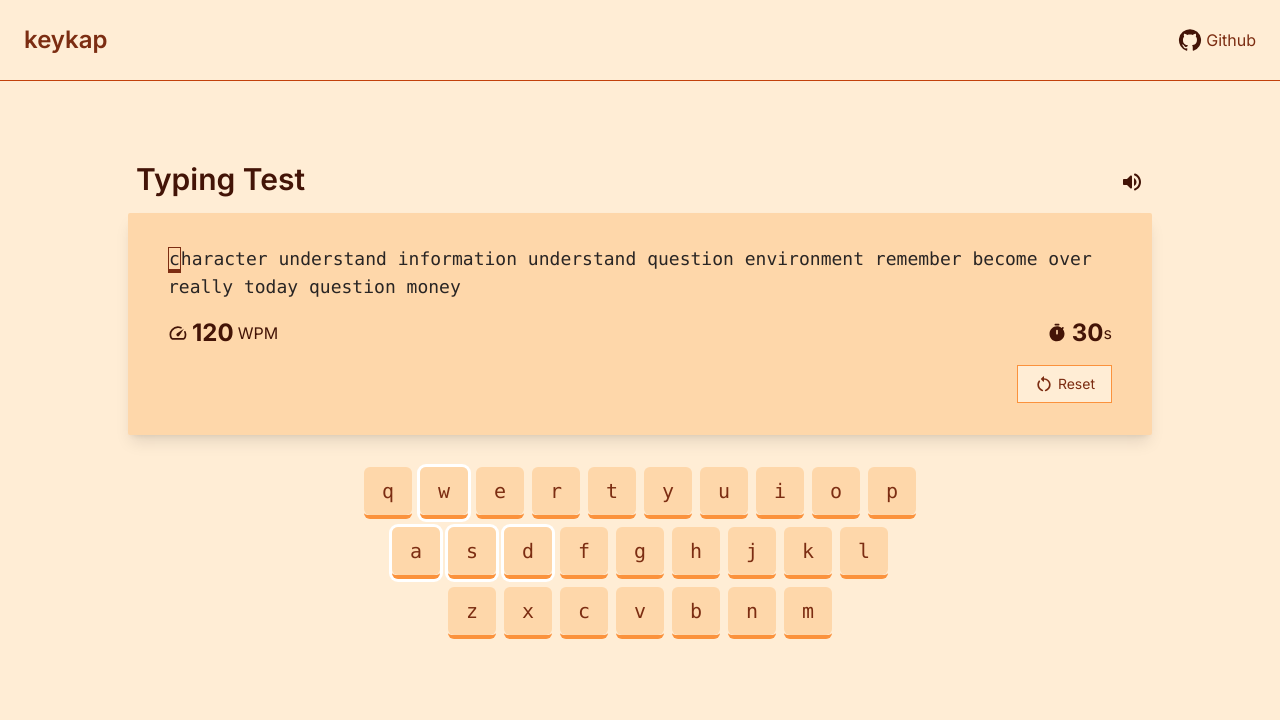
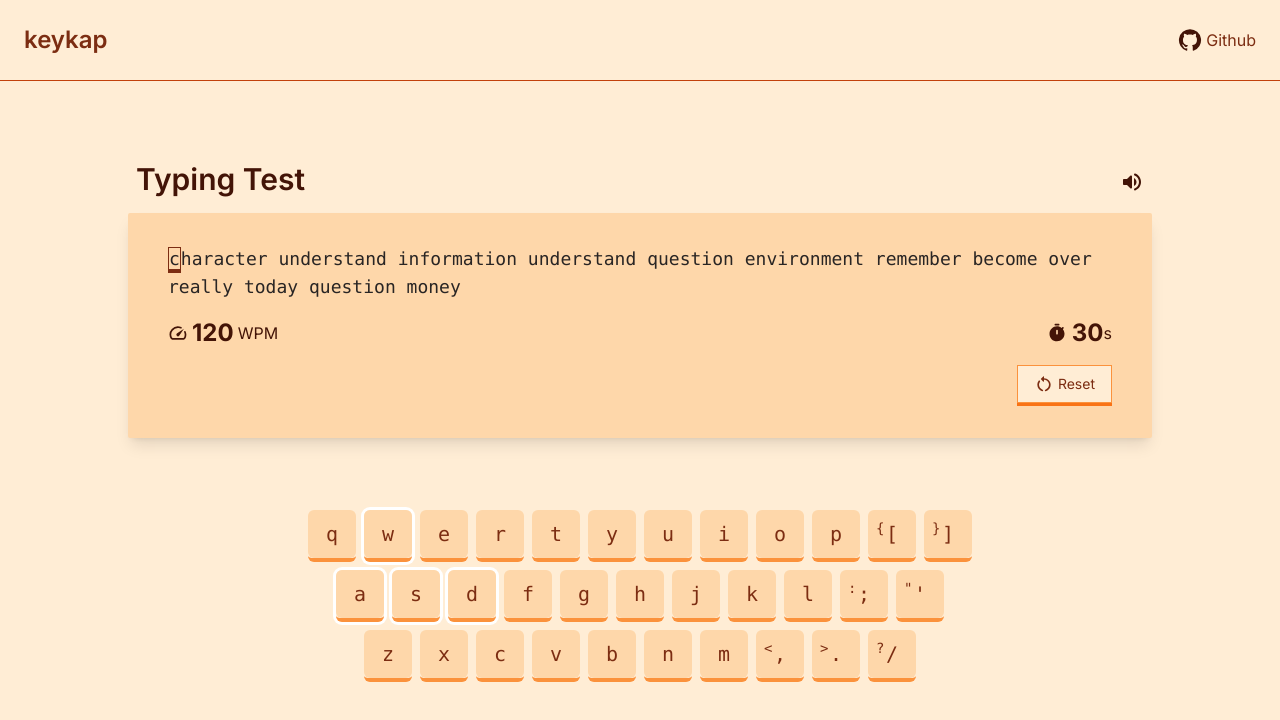
Before and after one commit to mind0bender/keykap, a Next.js app: page / in a window 1280 px wide. Shown: the top 720 px of the page. Built offline with nearby package versions, Linux system fonts and the light colour scheme.

Commit message:
{ "A": ["additional symbols", "shifted mode"] }

```diff
--- a/app/components/virtual_keyboard.tsx
+++ b/app/components/virtual_keyboard.tsx
@@ -3,50 +3,233 @@ import VirtualKeyKap from "./virtual_keykap";
 
 interface VirtualKeyboardProps extends PropsWithChildren {
   pressed: string[];
+  supposedChar?: string;
+  className?: string;
 }
 
-function VirtualKeyboard({ pressed = [] }: VirtualKeyboardProps): JSX.Element {
+function VirtualKeyboard({
+  pressed = [],
+  supposedChar,
+  className,
+}: VirtualKeyboardProps): JSX.Element {
   return (
+    <div className={className}>
       <div className={`flex flex-col justify-center items-center gap-2 p-8`}>
         <div className={`flex justify-center items-center gap-2`}>
-        <VirtualKeyKap pressed={pressed.includes("q")}>q</VirtualKeyKap>
-        <VirtualKeyKap pressed={pressed.includes("w")} gaming>
+          <VirtualKeyKap
+            shifted={pressed.includes("Shift")}
+            pressed={pressed.includes("q")}
+            wrong={supposedChar !== "q"}>
+            q
+          </VirtualKeyKap>
+          <VirtualKeyKap
+            shifted={pressed.includes("Shift")}
+            pressed={pressed.includes("w")}
+            wrong={supposedChar !== "w"}
+            gaming>
             w
           </VirtualKeyKap>
-        <VirtualKeyKap pressed={pressed.includes("e")}>e</VirtualKeyKap>
-        <VirtualKeyKap pressed={pressed.includes("r")}>r</VirtualKeyKap>
-        <VirtualKeyKap pressed={pressed.includes("t")}>t</VirtualKeyKap>
-        <VirtualKeyKap pressed={pressed.includes("y")}>y</VirtualKeyKap>
-        <VirtualKeyKap pressed={pressed.includes("u")}>u</VirtualKeyKap>
-        <VirtualKeyKap pressed={pressed.includes("i")}>i</VirtualKeyKap>
-        <VirtualKeyKap pressed={pressed.includes("o")}>o</VirtualKeyKap>
-        <VirtualKeyKap pressed={pressed.includes("p")}>p</VirtualKeyKap>
+          <VirtualKeyKap
+            shifted={pressed.includes("Shift")}
+            pressed={pressed.includes("e")}
+            wrong={supposedChar !== "e"}>
+            e
+          </VirtualKeyKap>
+          <VirtualKeyKap
+            shifted={pressed.includes("Shift")}
+            pressed={pressed.includes("r")}
+            wrong={supposedChar !== "r"}>
+            r
+          </VirtualKeyKap>
+          <VirtualKeyKap
+            shifted={pressed.includes("Shift")}
+            pressed={pressed.includes("t")}
+            wrong={supposedChar !== "t"}>
+            t
+          </VirtualKeyKap>
+          <VirtualKeyKap
+            shifted={pressed.includes("Shift")}
+            pressed={pressed.includes("y")}
+            wrong={supposedChar !== "y"}>
+            y
+          </VirtualKeyKap>
+          <VirtualKeyKap
+            shifted={pressed.includes("Shift")}
+            pressed={pressed.includes("u")}
+            wrong={supposedChar !== "u"}>
+            u
+          </VirtualKeyKap>
+          <VirtualKeyKap
+            shifted={pressed.includes("Shift")}
+            pressed={pressed.includes("i")}
+            wrong={supposedChar !== "i"}>
+            i
+          </VirtualKeyKap>
+          <VirtualKeyKap
+            shifted={pressed.includes("Shift")}
+            pressed={pressed.includes("o")}
+            wrong={supposedChar !== "o"}>
+            o
+          </VirtualKeyKap>
+          <VirtualKeyKap
+            shifted={pressed.includes("Shift")}
+            pressed={pressed.includes("p")}
+            wrong={supposedChar !== "p"}>
+            p
+          </VirtualKeyKap>
+          <VirtualKeyKap
+            shifted={pressed.includes("Shift")}
+            pressed={pressed.includes("[")}
+            wrong={supposedChar !== "["}
+            shiftedChildren={"{"}>
+            [
+          </VirtualKeyKap>
+          <VirtualKeyKap
+            shifted={pressed.includes("Shift")}
+            pressed={pressed.includes("]")}
+            wrong={supposedChar !== "]"}
+            shiftedChildren={"}"}>
+            ]
+          </VirtualKeyKap>
         </div>
         <div className={`flex justify-center gap-2`}>
-        <VirtualKeyKap pressed={pressed.includes("a")} gaming>
+          <VirtualKeyKap
+            shifted={pressed.includes("Shift")}
+            pressed={pressed.includes("a")}
+            wrong={supposedChar !== "a"}
+            gaming>
             a
           </VirtualKeyKap>
-        <VirtualKeyKap pressed={pressed.includes("s")} gaming>
+          <VirtualKeyKap
+            shifted={pressed.includes("Shift")}
+            pressed={pressed.includes("s")}
+            wrong={supposedChar !== "s"}
+            gaming>
             s
           </VirtualKeyKap>
-        <VirtualKeyKap pressed={pressed.includes("d")} gaming>
+          <VirtualKeyKap
+            shifted={pressed.includes("Shift")}
+            pressed={pressed.includes("d")}
+            wrong={supposedChar !== "d"}
+            gaming>
             d
           </VirtualKeyKap>
-        <VirtualKeyKap pressed={pressed.includes("f")}>f</VirtualKeyKap>
-        <VirtualKeyKap pressed={pressed.includes("g")}>g</VirtualKeyKap>
-        <VirtualKeyKap pressed={pressed.includes("h")}>h</VirtualKeyKap>
-        <VirtualKeyKap pressed={pressed.includes("j")}>j</VirtualKeyKap>
-        <VirtualKeyKap pressed={pressed.includes("k")}>k</VirtualKeyKap>
-        <VirtualKeyKap pressed={pressed.includes("l")}>l</VirtualKeyKap>
+          <VirtualKeyKap
+            shifted={pressed.includes("Shift")}
+            pressed={pressed.includes("f")}
+            wrong={supposedChar !== "f"}>
+            f
+          </VirtualKeyKap>
+          <VirtualKeyKap
+            shifted={pressed.includes("Shift")}
+            pressed={pressed.includes("g")}
+            wrong={supposedChar !== "g"}>
+            g
+          </VirtualKeyKap>
+          <VirtualKeyKap
+            shifted={pressed.includes("Shift")}
+            pressed={pressed.includes("h")}
+            wrong={supposedChar !== "h"}>
+            h
+          </VirtualKeyKap>
+          <VirtualKeyKap
+            shifted={pressed.includes("Shift")}
+            pressed={pressed.includes("j")}
+            wrong={supposedChar !== "j"}>
+            j
+          </VirtualKeyKap>
+          <VirtualKeyKap
+            shifted={pressed.includes("Shift")}
+            pressed={pressed.includes("k")}
+            wrong={supposedChar !== "k"}>
+            k
+          </VirtualKeyKap>
+          <VirtualKeyKap
+            shifted={pressed.includes("Shift")}
+            pressed={pressed.includes("l")}
+            wrong={supposedChar !== "l"}>
+            l
+          </VirtualKeyKap>
+          <VirtualKeyKap
+            shifted={pressed.includes("Shift")}
+            pressed={pressed.includes(";")}
+            wrong={supposedChar !== ";"}
+            shiftedChildren={":"}>
+            ;
+          </VirtualKeyKap>
+          <VirtualKeyKap
+            shifted={pressed.includes("Shift")}
+            pressed={pressed.includes("'")}
+            wrong={supposedChar !== "'"}
+            shiftedChildren={'"'}>
+            &apos;
+          </VirtualKeyKap>
         </div>
         <div className={`flex justify-center items-center gap-2`}>
-        <VirtualKeyKap pressed={pressed.includes("z")}>z</VirtualKeyKap>
-        <VirtualKeyKap pressed={pressed.includes("x")}>x</VirtualKeyKap>
-        <VirtualKeyKap pressed={pressed.includes("c")}>c</VirtualKeyKap>
-        <VirtualKeyKap pressed={pressed.includes("v")}>v</VirtualKeyKap>
-        <VirtualKeyKap pressed={pressed.includes("b")}>b</VirtualKeyKap>
-        <VirtualKeyKap pressed={pressed.includes("n")}>n</VirtualKeyKap>
-        <VirtualKeyKap pressed={pressed.includes("m")}>m</VirtualKeyKap>
+          <VirtualKeyKap
+            shifted={pressed.includes("Shift")}
+            pressed={pressed.includes("z")}
+            wrong={supposedChar !== "z"}>
+            z
+          </VirtualKeyKap>
+          <VirtualKeyKap
+            shifted={pressed.includes("Shift")}
+            pressed={pressed.includes("x")}
+            wrong={supposedChar !== "x"}>
+            x
+          </VirtualKeyKap>
+          <VirtualKeyKap
+            shifted={pressed.includes("Shift")}
+            pressed={pressed.includes("c")}
+            wrong={supposedChar !== "c"}>
+            c
+          </VirtualKeyKap>
+          <VirtualKeyKap
+            shifted={pressed.includes("Shift")}
+            pressed={pressed.includes("v")}
+            wrong={supposedChar !== "v"}>
+            v
+          </VirtualKeyKap>
+          <VirtualKeyKap
+            shifted={pressed.includes("Shift")}
+            pressed={pressed.includes("b")}
+            wrong={supposedChar !== "b"}>
+            b
+          </VirtualKeyKap>
+          <VirtualKeyKap
+            shifted={pressed.includes("Shift")}
+            pressed={pressed.includes("n")}
+            wrong={supposedChar !== "n"}>
+            n
+          </VirtualKeyKap>
+          <VirtualKeyKap
+            shifted={pressed.includes("Shift")}
+            pressed={pressed.includes("m")}
+            wrong={supposedChar !== "m"}>
+            m
+          </VirtualKeyKap>
+          <VirtualKeyKap
+            shifted={pressed.includes("Shift")}
+            pressed={pressed.includes(",")}
+            wrong={supposedChar !== ","}
+            shiftedChildren={"<"}>
+            ,
+          </VirtualKeyKap>
+          <VirtualKeyKap
+            shifted={pressed.includes("Shift")}
+            pressed={pressed.includes(".")}
+            wrong={supposedChar !== "."}
+            shiftedChildren={">"}>
+            .
+          </VirtualKeyKap>
+          <VirtualKeyKap
+            shifted={pressed.includes("Shift")}
+            pressed={pressed.includes("/")}
+            wrong={supposedChar !== "/"}
+            shiftedChildren={"?"}>
+            /
+          </VirtualKeyKap>
+        </div>
       </div>
     </div>
   );
--- a/app/components/virtual_keykap.tsx
+++ b/app/components/virtual_keykap.tsx
@@ -1,26 +1,39 @@
-import { PropsWithChildren } from "react";
+import { PropsWithChildren, ReactNode } from "react";
 
 interface VirtualKeyKapProps extends PropsWithChildren {
   pressed?: boolean;
-
   gaming?: boolean;
+  wrong?: boolean;
+  square?: boolean;
+  shiftedChildren?: ReactNode;
+  shifted?: boolean;
 }
 
 function VirtualKeyKap({
   children,
   pressed = false,
   gaming = false,
+  wrong = false,
+  shiftedChildren,
+  shifted,
 }: VirtualKeyKapProps): JSX.Element {
   return (
     <div
       className={`${pressed ? "border-b-0 translate-y-1" : "border-b-4"} ${
         gaming && "ring"
-      } border-orange-400 ring-white rounded-md duration-300`}>
+      } relative border-orange-400 ring-white rounded-md duration-300`}>
       <kbd
-        className={`w-12 flex justify-center items-center text-xl rounded-md aspect-square ${
-          pressed ? "bg-orange-300" : "bg-orange-200"
+        className={`w-12 flex flex-col justify-center items-center text-xl rounded-md aspect-square ${
+          pressed ? (wrong ? "bg-red-400" : "bg-orange-300") : "bg-orange-200"
         }`}>
-        {children}
+        <span className={`absolute text-sm w-full left-2 top-2`}>
+          {shifted ? shiftedChildren && children : shiftedChildren}
+        </span>
+        <span>
+          {shifted
+            ? shiftedChildren || children?.toString().toUpperCase()
+            : children}
+        </span>
       </kbd>
     </div>
   );
--- a/app/page.tsx
+++ b/app/page.tsx
@@ -195,16 +195,26 @@ export default function Home(): JSX.Element {
               </div>
             </div>
             <div className={`flex justify-end w-full`}>
+              <div
+                className={`active:translate-y-1 flex flex-col justify-center items-center`}>
                 <button
                   onClick={reset}
-                className={`flex justify-center items-center text-center gap-1 px-4 py-2 border border-orange-400 bg-orange-100 text-sm`}
+                  className={`border-b peer flex justify-center items-center text-center gap-1 px-4 py-2 border border-orange-400 bg-orange-100 text-sm duration-100`}
                   type="reset">
                   <RestartAltRounded fontSize={"small"} />
                   <span>Reset</span>
                 </button>
+                <div
+                  className={`w-full border-orange-500 peer-active:border-transparent border-t-[3px] duration-100`}
+                />
               </div>
             </div>
-          <VirtualKeyboard pressed={keysPressed} />
+          </div>
+          <VirtualKeyboard
+            className={`py-10`}
+            supposedChar={supposed?.[typed.length - 1]}
+            pressed={keysPressed}
+          />
         </div>
       </div>
     </main>
```
Lines whose indentation alone changed are shown as unchanged.
